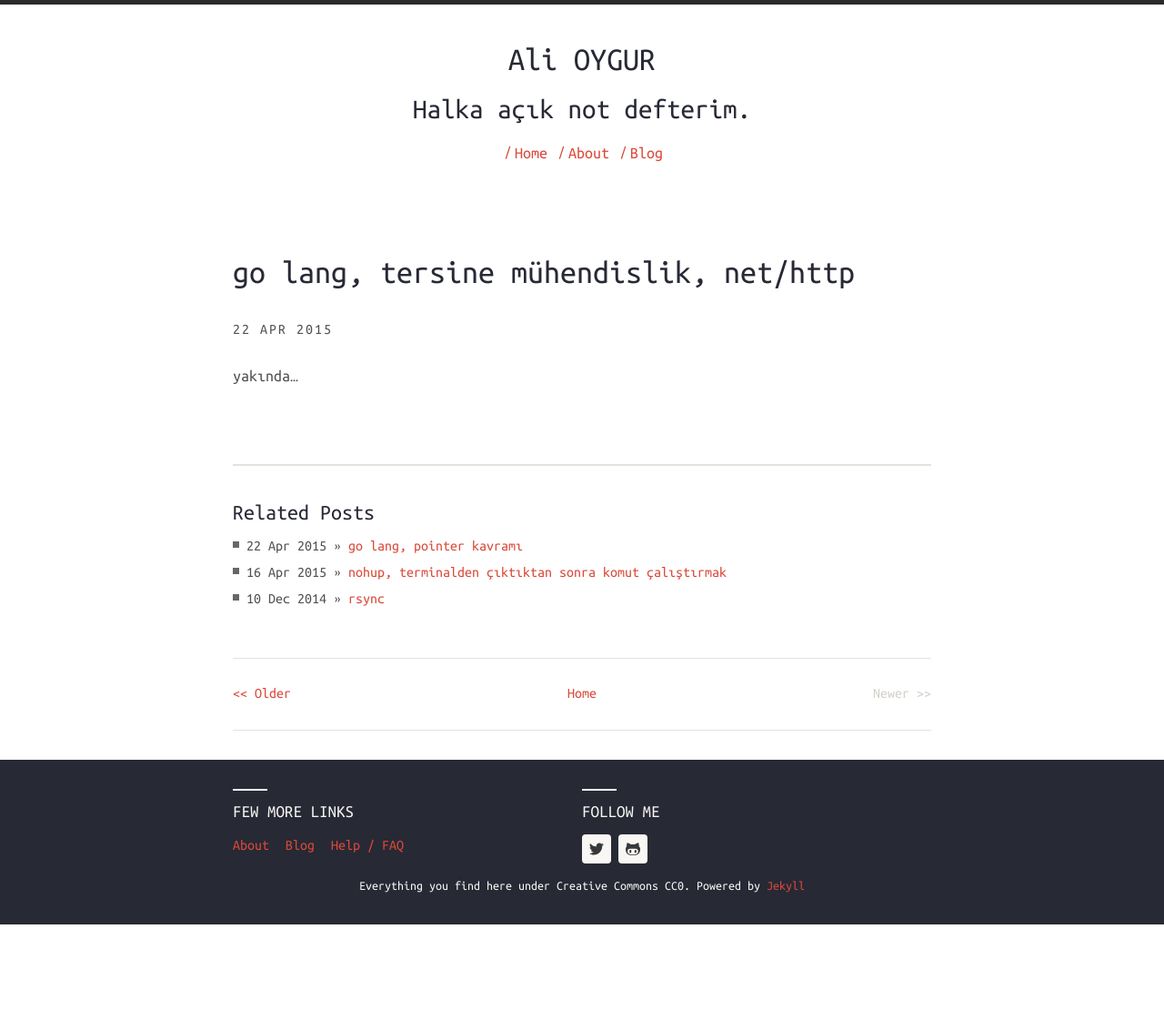
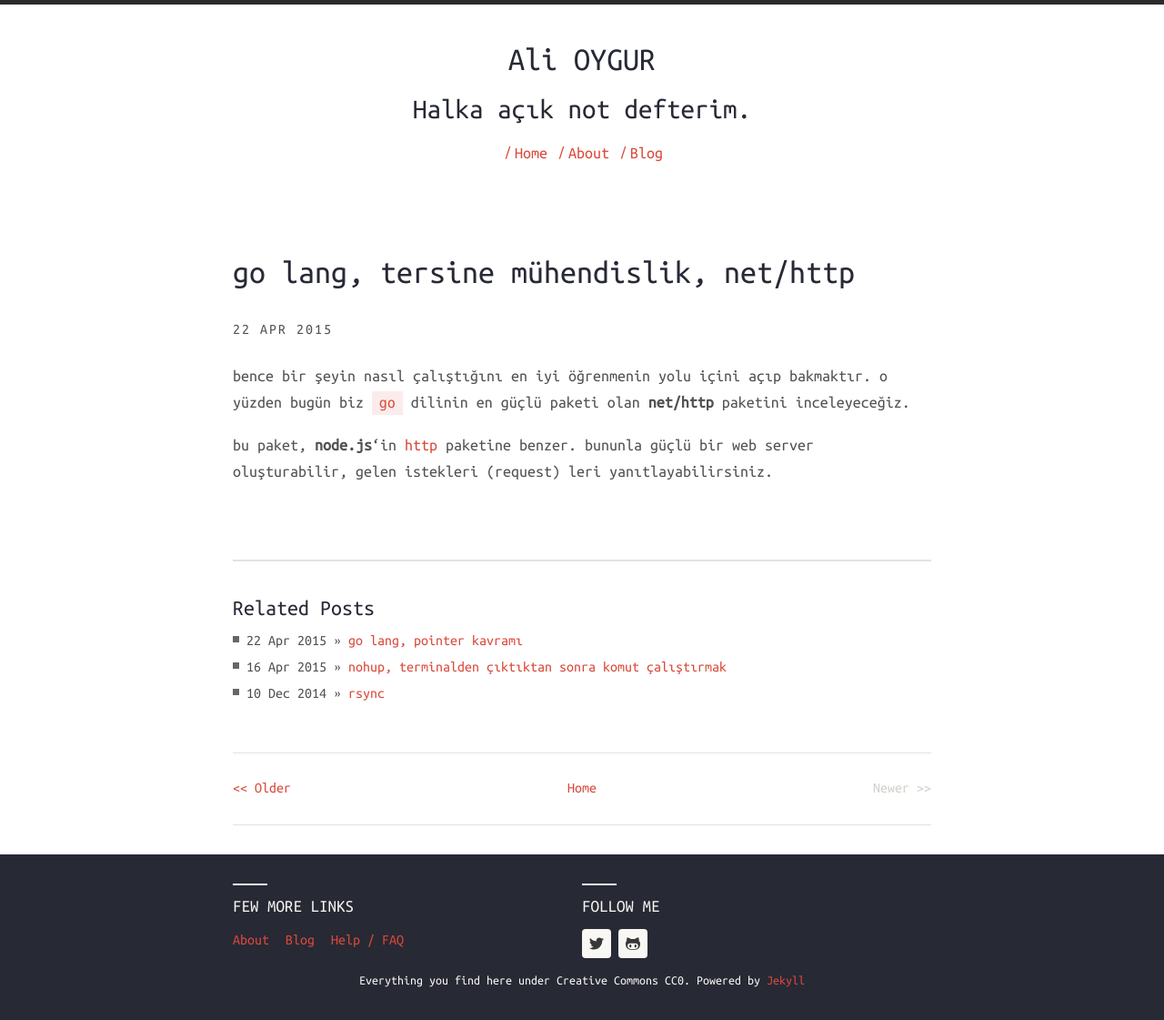
Before and after one commit to alioygur/alioygur.github.io, a Jekyll site: the page built from _posts/2015-04-22-go-lang-tersine-muhendislik-net-http.md, in a window 1280 px wide. Shown: the whole page at 91% size. Built offline with Jekyll 4.4.1, drawn with Linux system fonts in a browser that asks for light colours; nearby versions of some CDN libraries; comment, search, counter and statistics services are not loaded; before the commit the page ends 1016 px from its top, so only the background shows below that.

Commit message:
updated post

```diff
--- a/_posts/2015-04-22-go-lang-tersine-muhendislik-net-http.md
+++ b/_posts/2015-04-22-go-lang-tersine-muhendislik-net-http.md
@@ -5,4 +5,6 @@ categories:
 - go
 ---
 
-yakında...
+bence bir şeyin nasıl çalıştığını en iyi öğrenmenin yolu içini açıp bakmaktır. o yüzden bugün biz `go` dilinin en güçlü paketi olan **net/http** paketini inceleyeceğiz.
+
+bu paket, **node.js**'in [http](https://nodejs.org/api/http.html) paketine benzer. bununla güçlü bir web server oluşturabilir, gelen istekleri (request) leri yanıtlayabilirsiniz.
```
